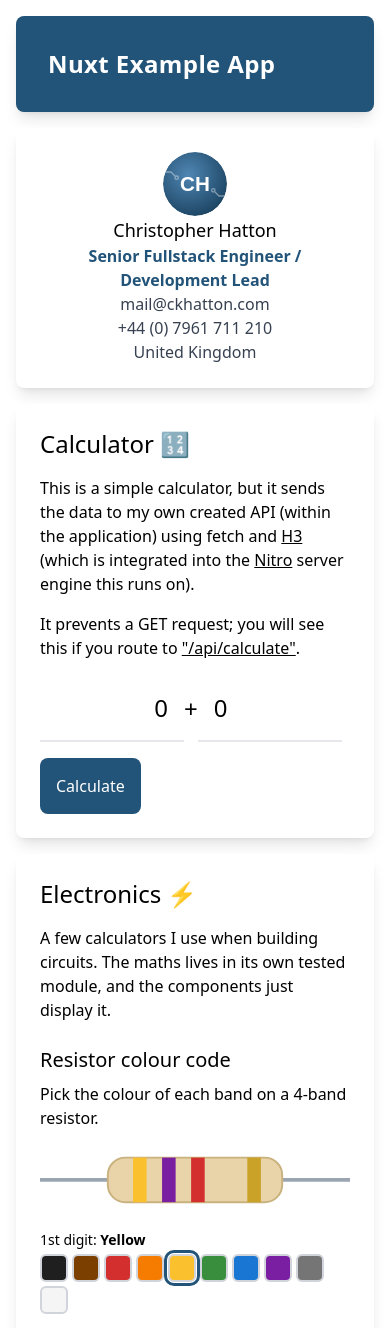
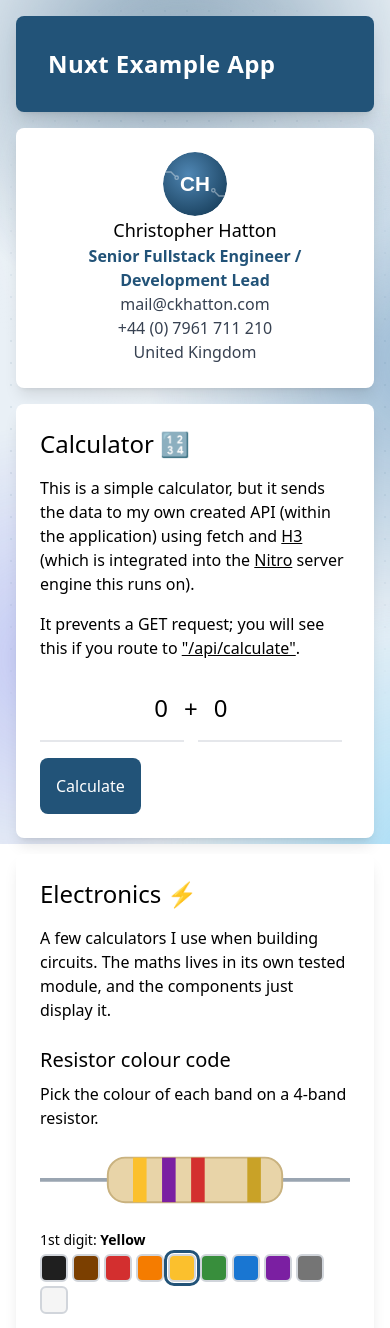
Before and after one commit to ckhatton/nuxt-example-app, a Nuxt app: page / in a window 390 px wide. Shown: the top 1328 px of the page. Built offline with nearby package versions, Linux system fonts and the light colour scheme.

Commit message:
feat(aurora): animated aurora background
Replace the plain white background with drifting blobs of colour in the
app's blues, a fine dot grid fading out towards the edges, and a soft
spotlight that follows the mouse. It animates transforms only, and
stays still for reduced motion.

```diff
--- /dev/null
+++ b/app/components/Aurora.vue
@@ -0,0 +1,120 @@
+<template>
+  <div class="aurora" aria-hidden="true">
+    <span class="blob navy" />
+    <span class="blob steel" />
+    <span class="blob sky" />
+    <span class="blob indigo" />
+    <div class="dots" />
+    <div class="spotlight" />
+  </div>
+</template>
+
+<script>
+export default {
+  name: 'Aurora',
+
+  mounted() {
+    window.addEventListener('pointermove', this.follow);
+  },
+
+  unmounted() {
+    window.removeEventListener('pointermove', this.follow);
+  },
+
+  methods: {
+    // Moves the spotlight to follow the mouse
+    follow(event) {
+      this.$el.style.setProperty('--x', `${event.clientX}px`);
+      this.$el.style.setProperty('--y', `${event.clientY}px`);
+    },
+  },
+};
+</script>
+
+<style scoped>
+.aurora {
+  position: fixed;
+  inset: 0;
+  z-index: -1;
+  overflow: hidden;
+  background: #e9f0f6;
+}
+
+/* Soft colour blobs, drifting slowly behind the cards */
+.blob {
+  position: absolute;
+  width: 65vmax;
+  height: 65vmax;
+  border-radius: 50%;
+  animation: drift 26s ease-in-out infinite alternate;
+  will-change: transform;
+}
+
+.navy {
+  top: -25vmax;
+  left: -15vmax;
+  background: radial-gradient(circle, rgba(34, 83, 120, 0.55), transparent 62%);
+}
+
+.steel {
+  top: 5vh;
+  right: -25vmax;
+  background: radial-gradient(circle, rgba(79, 134, 179, 0.5), transparent 62%);
+  animation-duration: 32s;
+  animation-delay: -8s;
+}
+
+.sky {
+  bottom: -30vmax;
+  left: 15vw;
+  background: radial-gradient(circle, rgba(56, 189, 248, 0.38), transparent 62%);
+  animation-duration: 38s;
+  animation-delay: -14s;
+}
+
+.indigo {
+  top: 35vh;
+  left: -25vmax;
+  background: radial-gradient(circle, rgba(99, 102, 241, 0.28), transparent 62%);
+  animation-duration: 30s;
+  animation-delay: -20s;
+}
+
+/* Fine dot grid, fading out towards the edges */
+.dots {
+  position: absolute;
+  inset: 0;
+  background-image: radial-gradient(rgba(34, 83, 120, 0.22) 1px, transparent 1.5px);
+  background-size: 22px 22px;
+  mask-image: radial-gradient(ellipse at center, black 35%, transparent 85%);
+}
+
+/* A soft glow that follows the mouse */
+.spotlight {
+  position: absolute;
+  inset: 0;
+  background: radial-gradient(
+    500px circle at var(--x, 50%) var(--y, 25%),
+    rgba(255, 255, 255, 0.55),
+    transparent 45%
+  );
+}
+
+@keyframes drift {
+  0% {
+    transform: translate(0, 0) scale(1);
+  }
+  50% {
+    transform: translate(12vmax, 6vmax) scale(1.15);
+  }
+  100% {
+    transform: translate(-6vmax, 12vmax) scale(0.92);
+  }
+}
+
+@media (prefers-reduced-motion: reduce) {
+  .blob {
+    animation: none;
+  }
+}
+</style>
--- a/app/layouts/default.vue
+++ b/app/layouts/default.vue
@@ -1,5 +1,6 @@
 <template>
-  <div class="p-4 md:p-16 mx-auto max-w-4xl bg-grey">
+  <div class="p-4 md:p-16 mx-auto max-w-4xl">
+    <Aurora />
     <Header />
     <slot />
     <LazyFooter />
```
Also changed, not shown: 1 other file (tests, documents, lock files or other folders).
